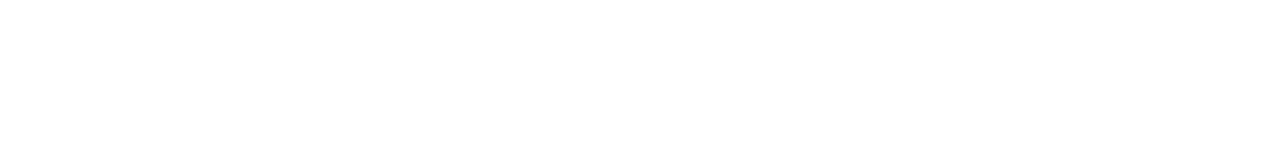
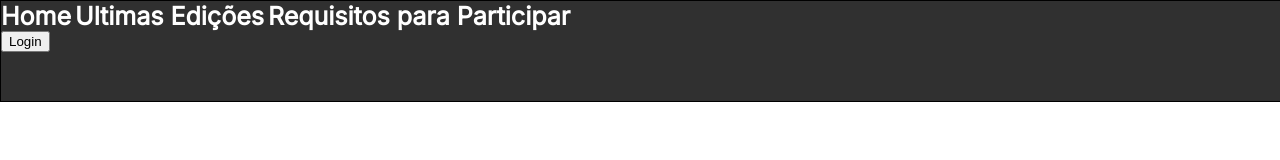
Before and after one commit to Moonxuh/bootcamp-dnc, a plain HTML site: page index.html in a window 1280 px wide. Drawn offline with Linux system fonts and the light colour scheme.

Commit message:
estruturando fontes

```diff
--- a/index.html
+++ b/index.html
@@ -1,12 +1,45 @@
 <!DOCTYPE html>
-<html lang="en">
+<html lang="pt-br">
 <head>
     <meta charset="UTF-8">
     <meta http-equiv="X-UA-Compatible" content="IE=edge">
     <meta name="viewport" content="width=device-width, initial-scale=1.0">
-    <title>Document</title>
+    <title>Bootcamp DNC</title>
+    <style>
+
+        @import url('https://fonts.googleapis.com/css2?family= Inter:wght@100;400 & display=swap') ;
+
+        body {
+            margin: 0px; /* Margem externa dos componentes */
+            padding: 0px; /* Margem interna dos componentes */
+        }
+
+        #principal {
+            width: 100%;
+            height: 100px;
+            border: 1px solid black;
+
+            background-color: #303030;
+        }
+
+        #principal div a {
+            font-family: 'Inter';
+            font-size: 25px;
+            font-weight: 600;
+            color:white;
+            text-decoration: none;
+        }
+
+    </style>
 </head>
 <body>
-
+    <nav id="principal">
+        <div ID="menu">
+            <a href="">Home</a>
+            <a href="">Ultimas Edições</a>
+            <a href="">Requisitos para Participar</a>
+        </div>
+        <button>Login</button>
+    </nav>
 </body>
 </html>
```
